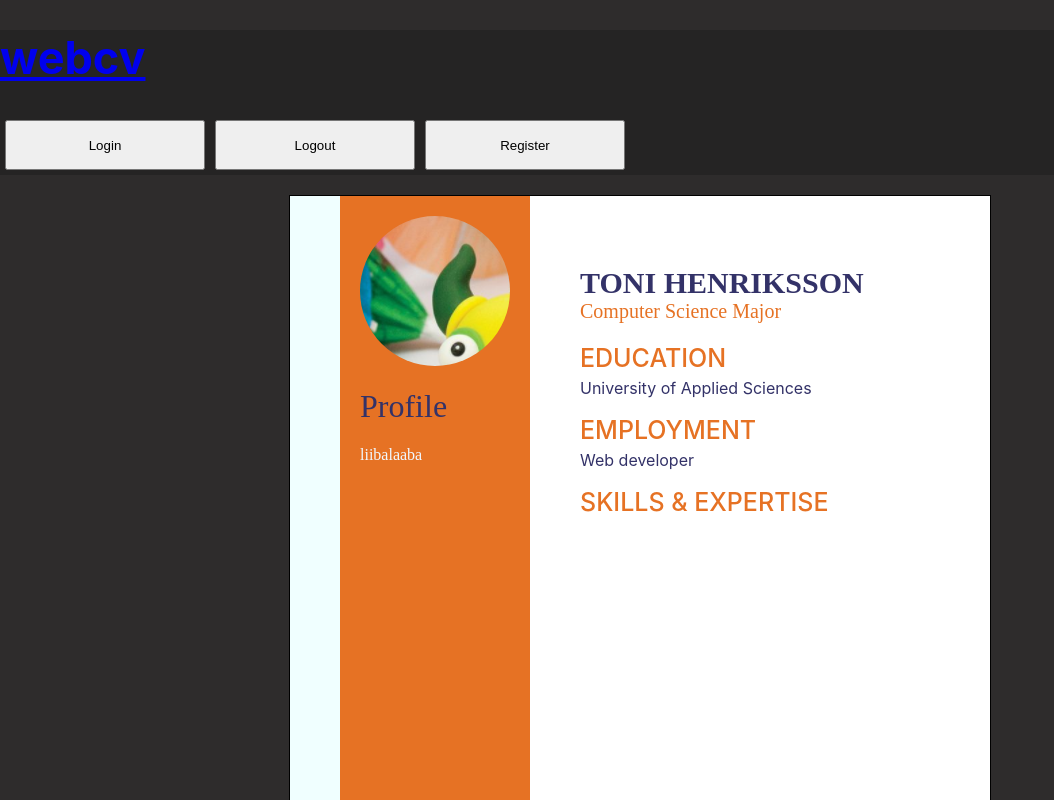
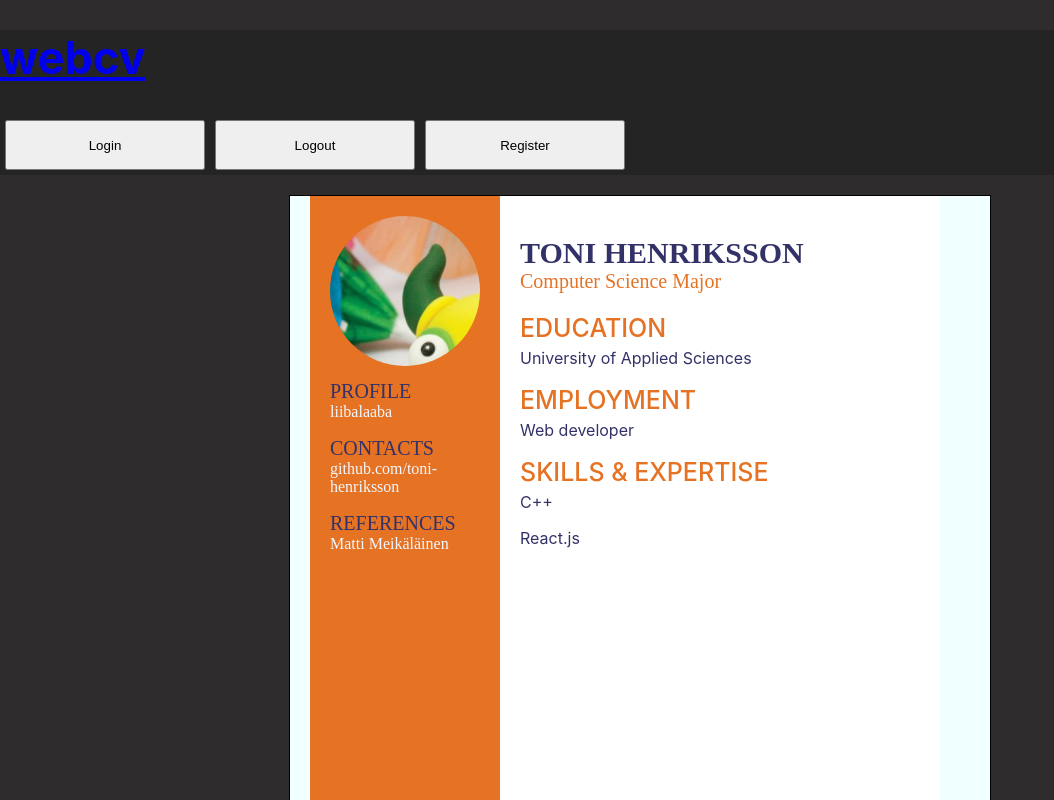
Before and after one commit to Toni-Henriksson/webcv, a React (Create React App) app: page /profile in a window 1280 px wide. Shown: the top 800 px of the page, without its empty margins (0-1054 px from the left). Built offline with nearby package versions, Linux system fonts and the light colour scheme; no server answers.

Commit message:
figuring out how user profiles and routes work

```diff
--- a/src/App.js
+++ b/src/App.js
@@ -1,5 +1,5 @@
 import './css/App.css';
-import React from 'react';
+import { React } from 'react';
 import { Routes, Route } from "react-router-dom";
 import Home from './screens/Home';
 import Login from './screens/Login';
@@ -7,6 +7,7 @@ import Register from './screens/Register';
 import Profile from './screens/Profile';
 
 function App() {
+
   return (
     <div className="App">
       <Routes>
@@ -14,6 +15,7 @@ function App() {
         <Route path="login" element={<Login />} />
         <Route path="profile" element={<Profile />} />
         <Route path="register" element={<Register />} />
+        <Route path="/:username" element={<Profile />} />
       </Routes>
     </div>
   );
--- a/src/components/ResumeTemplate.js
+++ b/src/components/ResumeTemplate.js
@@ -19,8 +19,12 @@ const ResumeTemplate = () => {
                     <img src={profileImage} className="profile-pic"></img>
                     <p>moi</p>
                 </div>
-            <h1 className="resume-left-h1">Profile</h1>
+            <h1 className="resume-left-h1">PROFILE</h1>
             <p className="resume-left-p">liibalaaba</p>
+            <h1 className="resume-left-h1">CONTACTS</h1>
+            <p className="resume-left-p">github.com/toni-henriksson</p>
+            <h1 className="resume-left-h1">REFERENCES</h1>
+            <p className="resume-left-p">Matti Meikäläinen</p>
             </div>
             <div className="resume-right-part">
                 <h1 className="resume-right-part-name">{name}</h1>
@@ -30,6 +34,8 @@ const ResumeTemplate = () => {
                 <h1 className="resume-h1">EMPLOYMENT</h1>
                 <p className="resume-p">{jobs}</p>
                 <h1 className="resume-h1">SKILLS & EXPERTISE</h1>
+                <p className="resume-p">C++</p>
+                <p className="resume-p">React.js</p>
             </div>
         </div>
     );
--- a/src/css/components/resumetemplate.css
+++ b/src/css/components/resumetemplate.css
@@ -8,17 +8,18 @@
     background-color: rgb(230, 114, 36);
     width: 150px;
     height: 100%;
-    margin-left: 50px;
+    margin-left: 20px;
     padding-left: 20px;
     padding-right: 20px;
-
+    flex-wrap: wrap;
 }
 .resume-right-part{
     width: 60%;
     background-color: rgb(255, 255, 255);
     height: 100%;
-    padding-left: 50px;
-    padding-top: 50px;
+    padding-left: 20px;
+    padding-top: 20px;
+    flex-wrap: wrap;
 }
 .resume-right-part-name{
     font-size: 30px;
@@ -57,8 +58,11 @@
     color: rgb(51, 50, 104);
     font-weight: 500;
     font-family: cursive;
+    margin-bottom: 0;
+    font-size: 20px;
 }
 .resume-left-p{
     color: aliceblue;
     font-family: cursive;
+    margin-top: 0;
 }
--- a/src/screens/Profile.js
+++ b/src/screens/Profile.js
@@ -2,13 +2,17 @@ import {React} from "react";
 import '../css/screens/profile.css';
 import NavigationBar from '../components/NavigationBar';
 import ResumeTemplate from '../components/ResumeTemplate';
+import { useParams } from 'react-router-dom'
 
 const Profile = () => {
+    const params = useParams();
+
     return (
         <>
         <NavigationBar></NavigationBar>
         <div className="profile-wrapper">
           <ResumeTemplate></ResumeTemplate>
+          <h1>Username: {params.username}</h1>;
         </div>
       </>
     );
```
